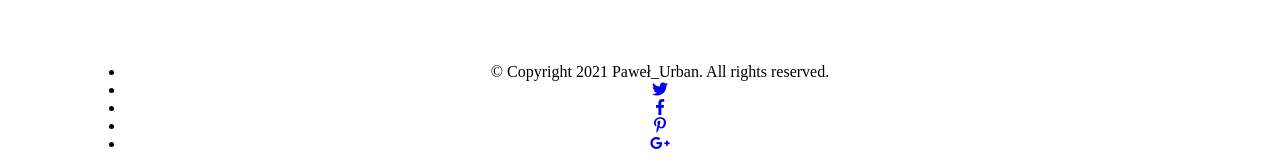
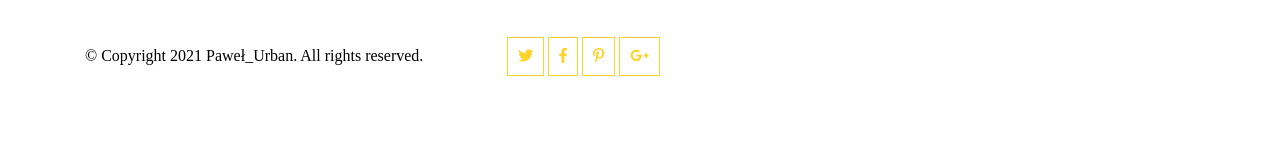
Before and after one commit to pawel-urban/landing-page, a website: page index.html in a window 1280 px wide. Shown: the part 2000-2166 px from the top of the page. After the commit the page ends 2116 px from the top, so only its background shows below. Drawn offline with nearby package versions, Linux system fonts and the light colour scheme.

Commit message:
Add style to page footer

```diff
--- a/sass/style.scss
+++ b/sass/style.scss
@@ -77,7 +77,7 @@ body {
 }
 /* SERVICES */
 .services {
-  padding: 50px;
+  padding-top: 50px;
 }
 .services h2 {
   font-family: $font-text;
@@ -163,3 +163,33 @@ body {
   text-align: center;
   text-decoration: none;
 }
+/* FOOTER */
+.page-footer {
+  display: flex;
+  align-items: center;
+  justify-content: center;
+  text-align: left;
+  padding: 40px 0;
+}
+.list-group {
+  margin: 0;
+  padding: 0;
+  list-style-type: none;
+}
+.page-footer li {
+  display: inline-block;
+}
+.page-footer .text {
+  margin-right: 80px;
+}
+.page-footer .icon {
+  text-align: center;
+  font-size: 15px;
+  border: 1.5px solid;
+  border-color: $color-one;
+  color: $color-one;
+  padding: 10px 10px;
+}
+.page-footer .icon i {
+  color: $color-one;
+}
```
Also changed, not shown: css/style.css, 1 other file.
